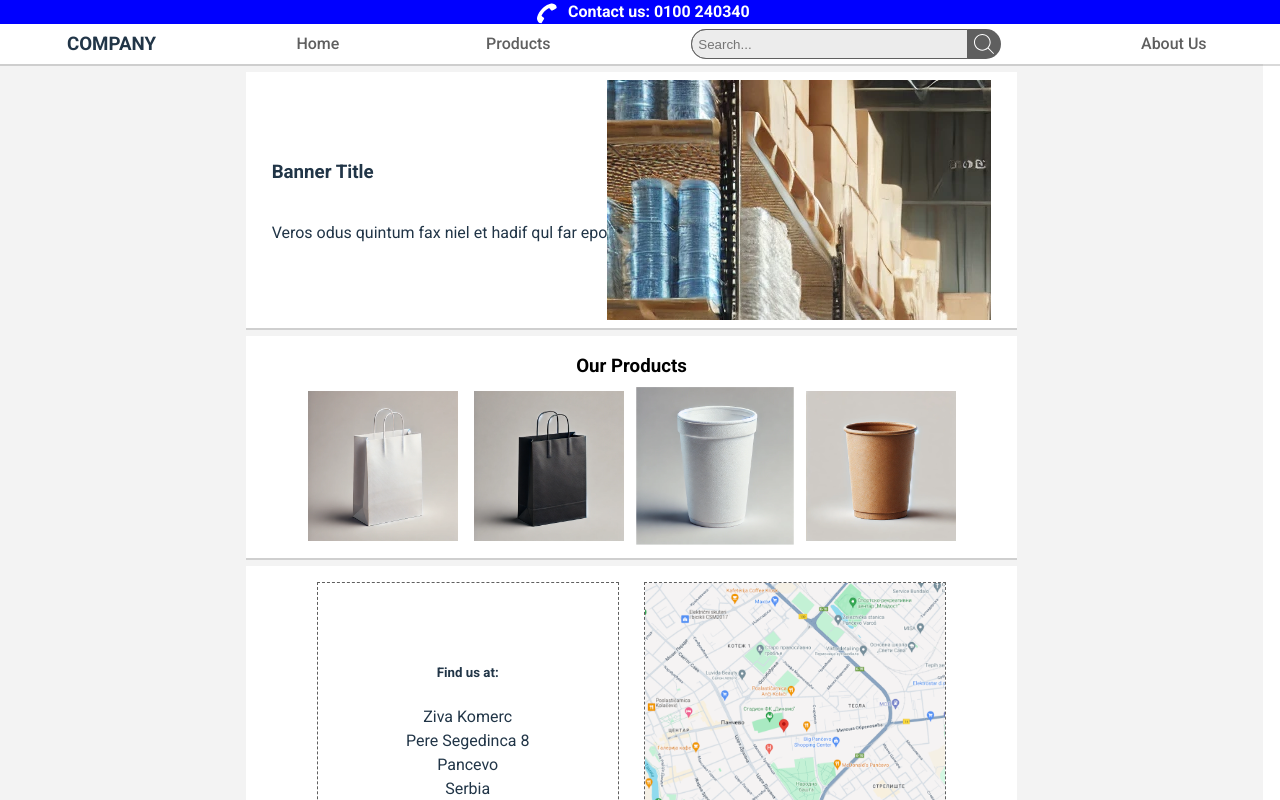
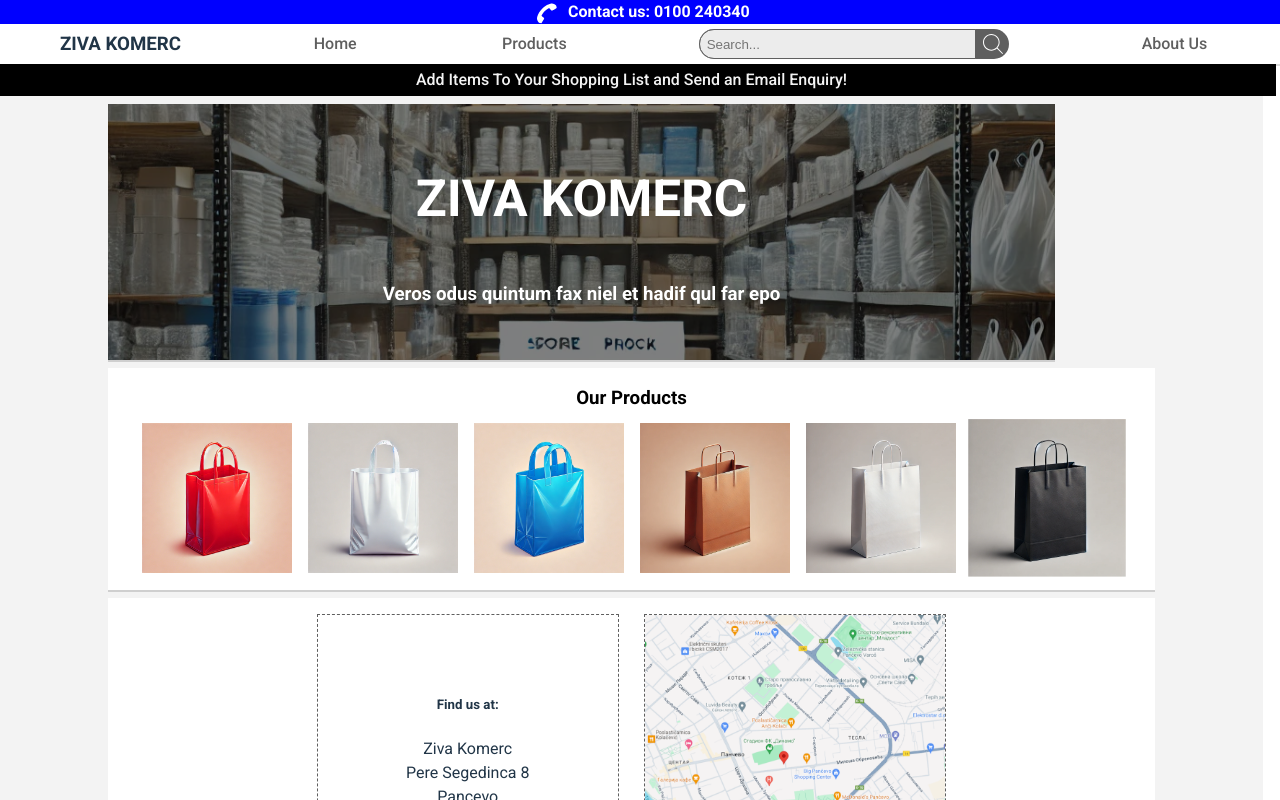
Before and after one commit to SuperHeavyBallet/Ziva-Website, a React (Vite) app in the folder Ziva-Website/: page / in a window 1280 px wide. Shown: the top 800 px of the page. Built offline with nearby package versions, Linux system fonts and the light colour scheme.

Commit message:
New Top Banner, Navbar CSS, Hero Banner Adjusted, Home Products Reel Increased

```diff
--- a/Ziva-Website/src/Components/HeroBanner/heroBanner.jsx
+++ b/Ziva-Website/src/Components/HeroBanner/heroBanner.jsx
@@ -3,15 +3,15 @@ import styles from "./heroBanner.module.css"
 export default function HeroBanner( { bannerTitle, bannerImageSrc, bannerText } )
 {
     return(
-        <div className={styles.heroBannerContainer}>
+        <div className={styles.heroBannerContainer}
+        style={{backgroundImage: `url(${bannerImageSrc})`}}>
+
+        <div className={styles.heroBannerOverlay}>
             <div className={styles.heroBannerTextArea}>
-            <h3>{bannerTitle}</h3>
+                <h1>{bannerTitle}</h1>
 
-            <p>{bannerText}</p>
+                <h3>{bannerText}</h3>
             </div>
-
-            <div className={styles.heroBannerImageArea}>
-            <img src={bannerImageSrc}></img>
             </div>
         </div>
     )
--- a/Ziva-Website/src/Components/HeroBanner/heroBanner.module.css
+++ b/Ziva-Website/src/Components/HeroBanner/heroBanner.module.css
@@ -6,24 +6,41 @@
     background-color: var(--bright-colour);
     box-shadow: rgba(0, 0, 0, 0.15) 0px 2px 0px;
 
+    background-size: cover;
+    background-position: center;
+
     margin: 1vh 2vw;
     padding: 1vh 2vw;
     display: flex;
-    flex-direction: row;
+    flex-direction: column;
     justify-content: center;
     align-items: center;
 
+    height: 30vh;
+    width: 70vw;
 
+    position: relative;
+    color: white; /* Ensure text is visible */
+
+
+}
+
+.heroBannerOverlay {
+    background-color: rgba(0, 0, 0, 0.5); /* Add a dark overlay for better text visibility */
+    position: absolute;
+    top: 0;
+    left: 0;
+    width: 100%;
+    height: 100%;
+    display: flex;
+    justify-content: center;
+    align-items: center;
 }
 
 .heroBannerTextArea{
     display: flex;
     flex-direction: column;
+    align-items: center;
+    text-align: center;
+    z-index: 1; /* Ensure text is on top of the image */
 }
-
-.heroBannerImageArea{
-    max-height: 30vh;
-    overflow: hidden;
-    max-width: 30vw;
-
-}
--- a/Ziva-Website/src/Components/HomePageItemHighlight/homePageItemHighlight.jsx
+++ b/Ziva-Website/src/Components/HomePageItemHighlight/homePageItemHighlight.jsx
@@ -9,7 +9,9 @@ export default function HomePageItemHighlight( {highlightItems})
 
     const [ currentIndex, setCurrentIndex ] = useState(0);
     const [ activeIndex, setActiveIndex ] = useState(0);
-    const itemsPerPage = 4;
+    const itemsPerPage = 6;
+    const timeBeforeReload = itemsPerPage * 1000;
+    const timeBeforeItemAdvance = timeBeforeReload / itemsPerPage;
 
     function chooseItemsToShow()
     {
@@ -29,7 +31,7 @@ export default function HomePageItemHighlight( {highlightItems})
     useEffect(() => {
         const cycleActiveClass = setTimeout(() => {
             setActiveIndex((prevIndex) => (prevIndex +1) % itemsPerPage);
-        }, 1000);
+        }, timeBeforeItemAdvance);
 
         return () => clearTimeout(cycleActiveClass);
     }, [activeIndex, itemsToShow]);
@@ -38,7 +40,7 @@ export default function HomePageItemHighlight( {highlightItems})
         const timer = setTimeout(() => {
             chooseItemsToShow();
 
-        }, 4000);
+        }, timeBeforeReload);
 
         return () => clearTimeout(timer);
     }, [currentIndex]);
--- a/Ziva-Website/src/Components/NavBar/navBar.jsx
+++ b/Ziva-Website/src/Components/NavBar/navBar.jsx
@@ -20,7 +20,7 @@ export default function NavBar()
                 </div>
 
             <div className={styles.navBarSecondRow}>
-            <h3>COMPANY</h3>
+            <h3>ZIVA KOMERC</h3>
             <Link to={"/"}>
             <div className={styles.navBarLink}>Home</div>
             </Link>
--- a/Ziva-Website/src/Components/NavBar/navBar.module.css
+++ b/Ziva-Website/src/Components/NavBar/navBar.module.css
@@ -42,17 +42,25 @@
     justify-content: space-around;
     align-items: center;
     height: 5vh;
+    padding: 0;
+}
+
+.navBarSecondRow h3{
+    margin: 0;
+    padding: 0;
 }
 
 .navBarLink{
     color: var(--dark-colour);
+    padding: 1vh 1vw;
+    height: 100%;
 
-    border-radius: 15px;
-    padding: 0.3vh 0.5vw;
+
 }
 
 .navBarLink:hover{
     background-color: var(--mid-colour);
+
 }
 
 
--- a/Ziva-Website/src/Components/VerticalTextMenu/verticalTextMenu.jsx
+++ b/Ziva-Website/src/Components/VerticalTextMenu/verticalTextMenu.jsx
@@ -39,9 +39,9 @@ export default function VerticalTextMenu(
 
                 <svg fill="#000000" height="200px" width="200px"
                 version="1.1" id="Layer_1" xmlns="http://www.w3.org/2000/svg"
-                viewBox="0 0 330 330" xml:space="preserve">
-                    <g id="SVGRepo_bgCarrier" stroke-width="0"></g>
-                    <g id="SVGRepo_tracerCarrier" stroke-linecap="round" stroke-linejoin="round"></g><g id="SVGRepo_iconCarrier"> <path id="XMLID_225_" d="M325.607,79.393c-5.857-5.857-15.355-5.858-21.213,0.001l-139.39,139.393L25.607,79.393 c-5.857-5.857-15.355-5.858-21.213,0.001c-5.858,5.858-5.858,15.355,0,21.213l150.004,150c2.813,2.813,6.628,4.393,10.606,4.393 s7.794-1.581,10.606-4.394l149.996-150C331.465,94.749,331.465,85.251,325.607,79.393z"></path> </g></svg>
+                viewBox="0 0 330 330" xmlSpace="preserve">
+                    <g id="SVGRepo_bgCarrier" strokeWidth="0"></g>
+                    <g id="SVGRepo_tracerCarrier" strokeLinecap="round" strokeLinejoin="round"></g><g id="SVGRepo_iconCarrier"> <path id="XMLID_225_" d="M325.607,79.393c-5.857-5.857-15.355-5.858-21.213,0.001l-139.39,139.393L25.607,79.393 c-5.857-5.857-15.355-5.858-21.213,0.001c-5.858,5.858-5.858,15.355,0,21.213l150.004,150c2.813,2.813,6.628,4.393,10.606,4.393 s7.794-1.581,10.606-4.394l149.996-150C331.465,94.749,331.465,85.251,325.607,79.393z"></path> </g></svg>
             </div>
             <ul
             >
--- a/Ziva-Website/src/pages/CataloguePage/cataloguePage.jsx
+++ b/Ziva-Website/src/pages/CataloguePage/cataloguePage.jsx
@@ -63,7 +63,14 @@ export default function CataloguePage( {updateShoppingCartContents})
     return(
         <div className={styles.pageContainer}>
             <NavBar />
+
+            <div className={styles.cataloguePageTopBanner}>
+                Add Items To Your Shopping List and Send an Email Enquiry!
+
+            </div>
         <div className={styles.cataloguePageContent}>
+
+
             <div className={styles.leftMenu}>
 
             {
--- a/Ziva-Website/src/pages/CataloguePage/cataloguePage.module.css
+++ b/Ziva-Website/src/pages/CataloguePage/cataloguePage.module.css
@@ -13,11 +13,27 @@
     justify-content: start;
 }
 
+.cataloguePageTopBanner{
+    width: 100%;
+    background-color: rgb(0, 0, 0);
+    color: var(--off-bright-colour);
+    display: flex;
+    flex-direction: row;
+    justify-content: center;
+    align-items: center;
+    font-size: medium;
+    font-weight: 500;
+    height: 3vh;
+    padding: 0.5vh 1vw;
+}
+
 .cataloguePageContent{
     display: flex;
     flex-direction: row;
     align-items: start;
-    justify-content: start;
+    justify-content: center;
+    width: 80vw;
+    padding-top: 1vh;
 
 }
 
@@ -35,15 +51,16 @@
 
 
     width: 10vw;
-    margin: 0px 0.5vw;
-    padding: 6vh 1vw 1vh 1vw;
+
+    padding: 4vh 1vw 1vh 1vw;
+
 }
 
 .centreSection{
 
     width: 30vw;
-    margin: 0px 0.5vw;
-    padding: 1vh 1vw;
+
+    padding: 0vh 1vw;
     display: flex;
     flex-direction: column;
     justify-content: center;
@@ -56,6 +73,6 @@
 
 
     width: 10vw;
-    margin: 0px 0.5vw;
-    padding: 6vh 1vw 1vh 1vw;
+
+    padding: 0vh 1vw 1vh 1vw;
 }
--- a/Ziva-Website/src/pages/HomePage/homePage.jsx
+++ b/Ziva-Website/src/pages/HomePage/homePage.jsx
@@ -9,6 +9,7 @@ import Footer from "../../Components/Footer/footer"
 import { useEffect, useState } from "react";
 import ShoppingCart from "../../Components/ShoppingCart/shoppingCart"
 import Button from "../../Components/Button/button"
+
 
 
 export default function HomePage(){
@@ -33,9 +34,15 @@ export default function HomePage(){
         <div className={styles.pageContainer}>
             <NavBar />
 
+            <div className={styles.cataloguePageTopBanner}>
+                Add Items To Your Shopping List and Send an Email Enquiry!
+
+            </div>
+
+
             <div className={styles.centreSection}>
             <HeroBanner
-                bannerTitle="Banner Title"
+                bannerTitle="ZIVA KOMERC"
                 bannerImageSrc={bannerImage}
                 bannerText="Veros odus quintum fax niel et hadif qul far epo"
             />
--- a/Ziva-Website/src/pages/HomePage/homePage.module.css
+++ b/Ziva-Website/src/pages/HomePage/homePage.module.css
@@ -3,12 +3,13 @@
     --off-bright-colour:  #f3f3f3;
     --mid-colour: #ececec;
     --dark-colour: #5f5f5f;
+    background-color: var(--mid-colour);
 }
 
 .pageContainer{
     background-color: var(--off-bright-colour);
-    width: 100vw;
-    height: 100vh;
+
+
     padding-top: 8vh;
 
     display: flex;
@@ -23,3 +24,18 @@
         width: calc(100vw - 17px);
     }
 }
+
+
+.cataloguePageTopBanner{
+    width: 100%;
+    background-color: rgb(0, 0, 0);
+    color:var(--off-bright-colour);
+    display: flex;
+    flex-direction: row;
+    justify-content: center;
+    align-items: center;
+    font-size: medium;
+    font-weight: 500;
+    height: 3vh;
+    padding: 0.5vh 1vw;
+}
```
Also changed, not shown: 1 other file (tests, documents, lock files or other folders).
